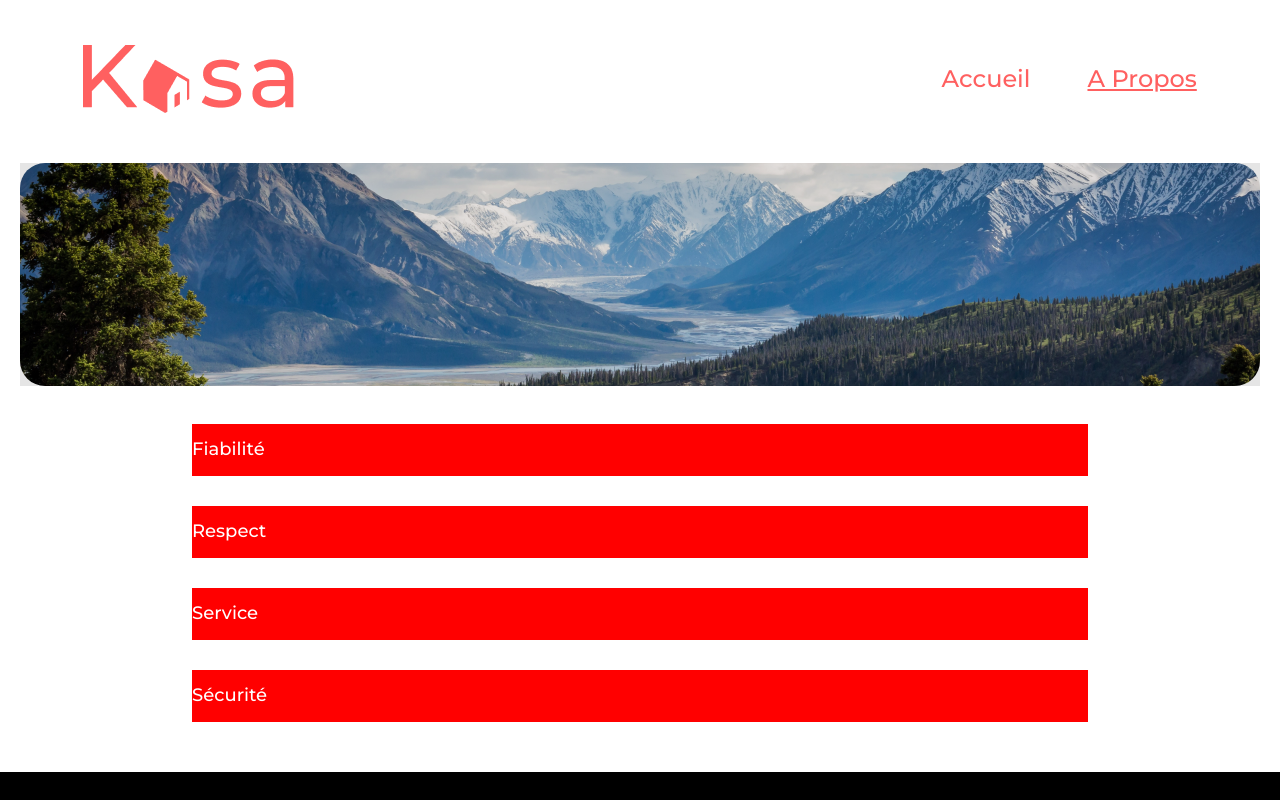
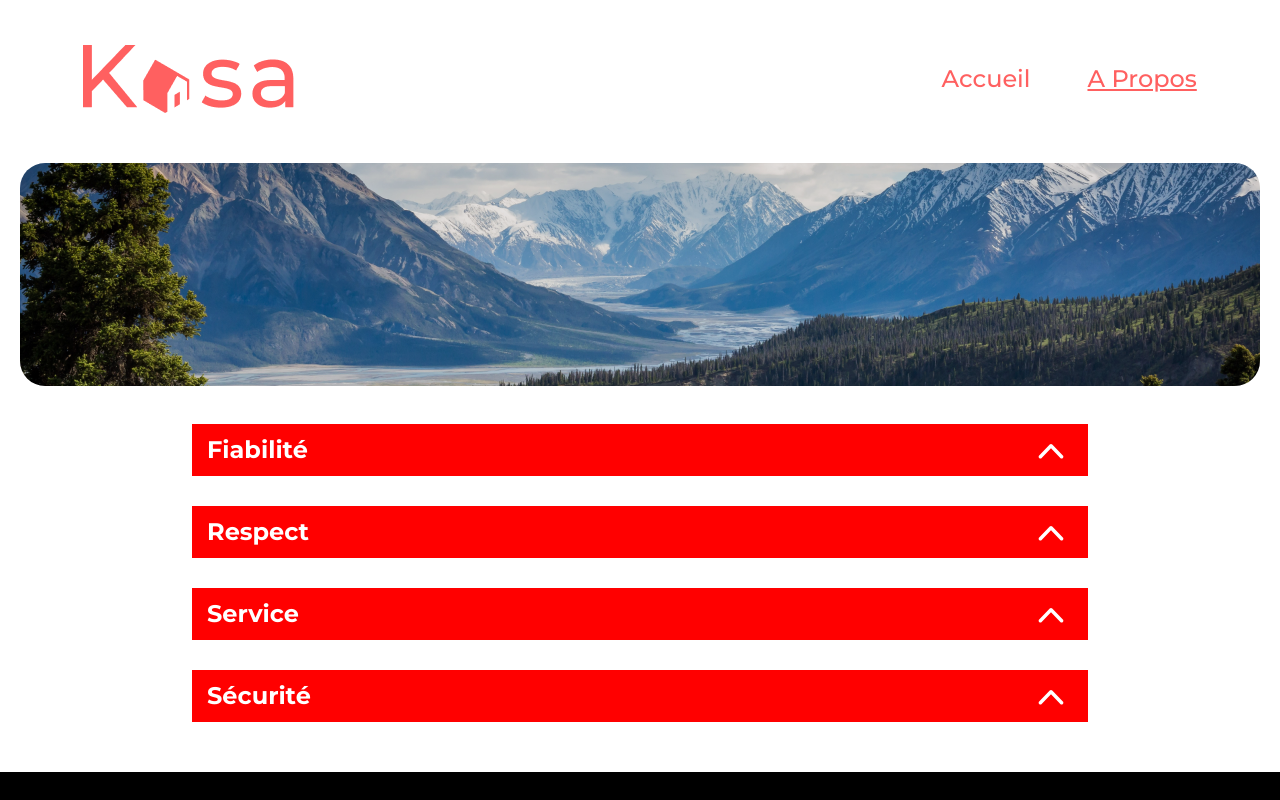
Before and after one commit to Buens18k/projet-kasa, a React (Vite) app: page /about in a window 1280 px wide. Shown: the top 800 px of the page. Built offline with nearby package versions, Linux system fonts and the light colour scheme.

Commit message:
animation arrow Accordion About

```diff
--- a/src/components/AboutBanner.jsx
+++ b/src/components/AboutBanner.jsx
@@ -1,5 +1,5 @@
 import React from 'react';
-import style from '../styles/layouts/_house_banner.module.scss';
+import style from '../styles/layouts/_about_banner.module.scss';
 
 function HouseBanner() {
   return <div className={style.about_banner}></div>;
--- a/src/components/Accordion.jsx
+++ b/src/components/Accordion.jsx
@@ -1,8 +1,23 @@
 import { React, useState } from 'react';
+// import ArrowUp from '../assets/arrowBack.png';
+import ArrowBack from '../assets/arrowBack.svg';
+import style from '../styles/layouts/_accordion.module.scss';
 
-function Accordion() {
-
-  return <div>Accordion</div>;
+function Accordion({ title }) {
+  const [isActive, setIsActive] = useState(false);
+  console.log(isActive);
+  return (
+    <div className={style.accordion} onClick={() => setIsActive(!isActive)}>
+      <h3>{title}</h3>
+      {
+        <img
+          src={ArrowBack}
+          alt="Flèche vers le haut"
+          className={isActive ? `${style.accordion_arrow} ${style.rotate}` : `${style.accordion_arrow} ${style.rotateInverse}`}
+        />
+      }
+    </div>
+  );
 }
 
 export default Accordion;
--- a/src/pages/About.jsx
+++ b/src/pages/About.jsx
@@ -3,18 +3,29 @@ import Footer from '../components/Footer';
 import Main from '../components/Main';
 import AboutBanner from '../components/AboutBanner';
 import style from '../styles/layouts/_accordion.module.scss';
+import Accordion from '../components/Accordion';
+import { useState } from 'react';
 
 export default function About() {
+  const [active, setActive] = useState('');
   return (
     <>
       <Header />
       <Main>
-        <AboutBanner />
-        <div className={style.ctaAccordion}>
-          <div className={style.ctaAccordion__item}>Fiabilité</div>
-          <div className={style.ctaAccordion__item}>Respect</div>
-          <div className={style.ctaAccordion__item}>Service</div>
-          <div className={style.ctaAccordion__item}>Sécurité</div>
+        <AboutBanner title="Fiabilité" />
+        <div className={style.ctaAccordionAbout}>
+          <div className={style.ctaAccordionAbout__item}>
+            <Accordion active={active} setActive={setActive} title="Fiabilité" />
+          </div>
+          <div className={style.ctaAccordionAbout__item}>
+            <Accordion title="Respect" />
+          </div>
+          <div className={style.ctaAccordionAbout__item}>
+            <Accordion title="Service" />
+          </div>
+          <div className={style.ctaAccordionAbout__item}>
+            <Accordion title="Sécurité" />
+          </div>
         </div>
       </Main>
 
--- /dev/null
+++ b/src/styles/layouts/_about_banner.module.scss
@@ -0,0 +1,19 @@
+.about_banner {
+  display: flex;
+  width: 1240px;
+  height: 223px;
+  flex-shrink: 0;
+  background-image: url(../../assets/bannerAbout.png);
+  background-position: center;
+  border-radius: 25px;
+  mix-blend-mode: darken;
+
+  &::before {
+    position: relative;
+    content: '';
+    width: 100%;
+    opacity: 0.1;
+    background: #000;
+    border-radius: 25px;
+  }
+}
--- a/src/styles/layouts/_accordion.module.scss
+++ b/src/styles/layouts/_accordion.module.scss
@@ -1,4 +1,4 @@
-.ctaAccordion{
+.ctaAccordionAbout {
   display: flex;
   justify-content: center;
   flex-direction: column;
@@ -6,7 +6,7 @@
   margin-top: 38px;
   width: 70%;
 
-    &__item{
+  &__item {
     display: flex;
     align-items: center;
     // justify-content: center;
@@ -16,3 +16,28 @@
     width: 100%;
   }
 }
+
+.accordion {
+  display: flex;
+  justify-content: space-between;
+  width: 100%;
+  padding: 10px 20px 10px 15px;
+
+  &_arrow {
+    display: flex;
+    justify-content: center;
+    width: 4%;
+    height: 4%;
+  }
+}
+
+.rotate {
+  transform: rotate(-180deg);
+  transition: transform 0.5s ease;
+}
+
+.rotateInverse {
+    transform: rotate(0deg);
+    transition: transform 0.5s ease;
+
+}
--- a/src/styles/layouts/_house_banner.module.scss
+++ /dev/null
@@ -1,18 +0,0 @@
-.about_banner{
-    display: flex;
-    width: 1240px;
-    height: 223px;
-    flex-shrink: 0;
-    background-image: url(../../assets/bannerAbout.png);
-    background-position: center;
-    border-radius: 25px;
-    mix-blend-mode: darken;
-
-    &::before{
-        position: relative;
-        content: "";
-        width: 100%;
-        opacity: 0.1;
-        background: #000;
-    }
-}
```
Also changed, not shown: src/assets/arrowBack.svg (renamed from src/assets/arrow_back.svg), src/assets/arrowUp.png (deleted). Lines whose indentation alone changed are shown as unchanged.
